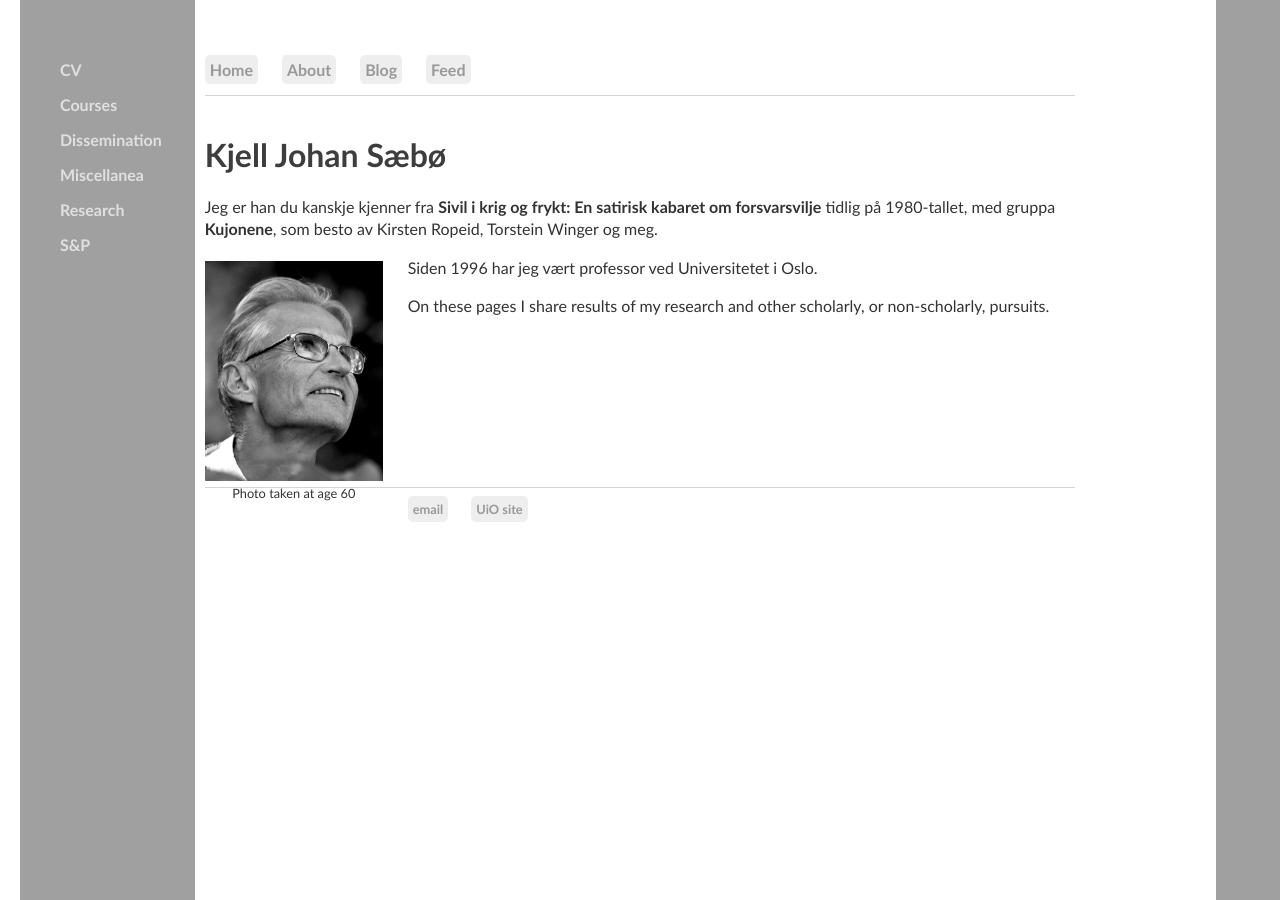
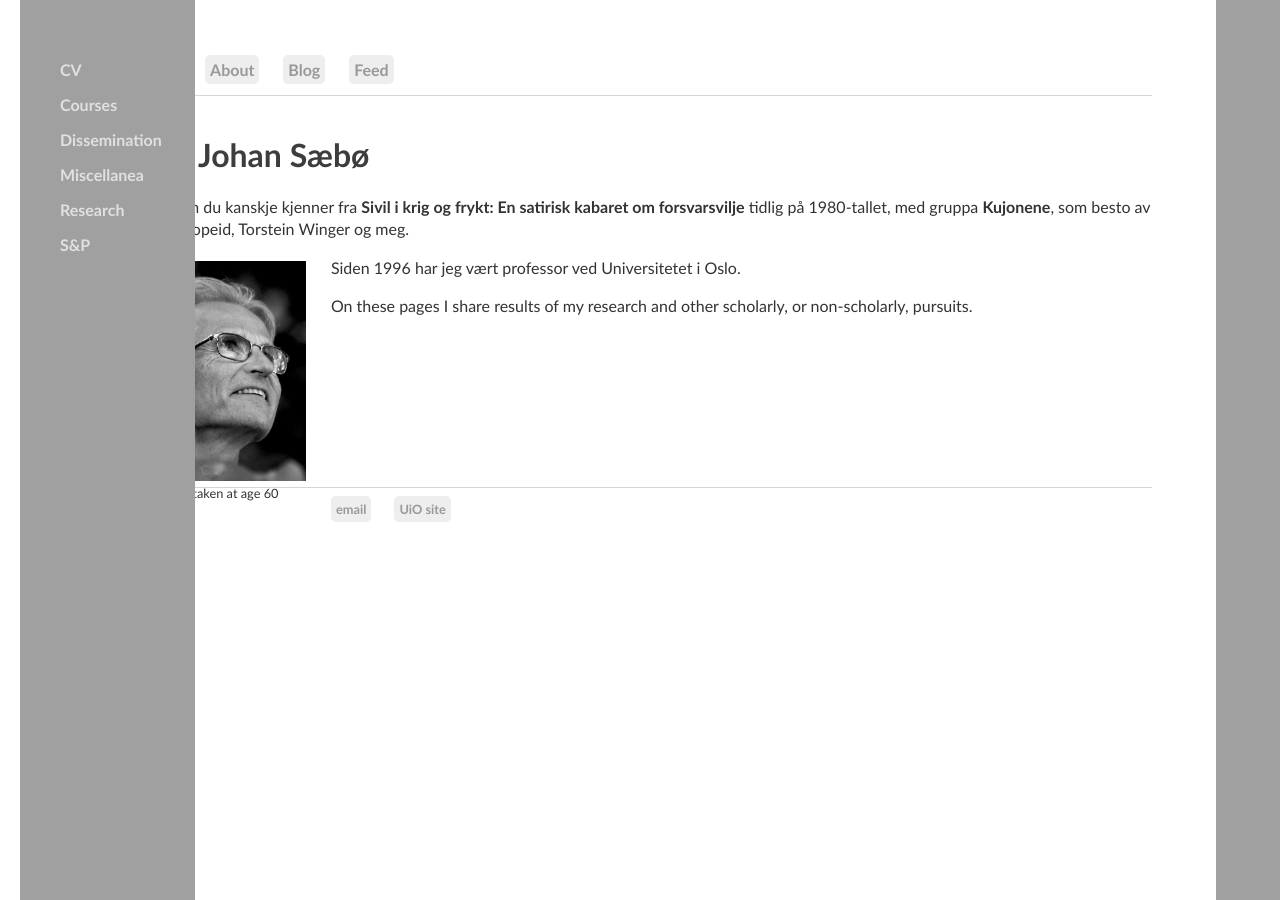
Before and after one commit to kjelljs/kjelljs.github.io, a Jekyll site: the page built from index.html, in a window 1280 px wide. Built offline with Jekyll 4.4.1, drawn with Linux system fonts in a browser that asks for light colours.

Commit message:
Update main.css

```diff
--- a/css/main.css
+++ b/css/main.css
@@ -1,9 +1,9 @@
 main {
-  margin-left: 200px; /* Same as the width of the sidenav */
+  margin-left: 210px; /* Same as the width of the sidenav */
 }
 body {
      margin: 60px auto;
-     width: 68%;
+     width: 80%;
 }
 nav {
     border-bottom: 1px solid #d5d5d5;
```
